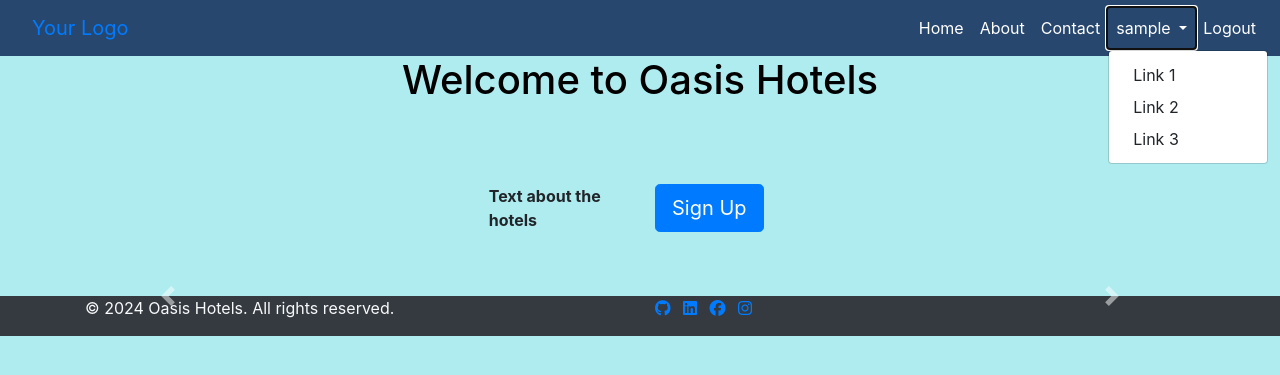
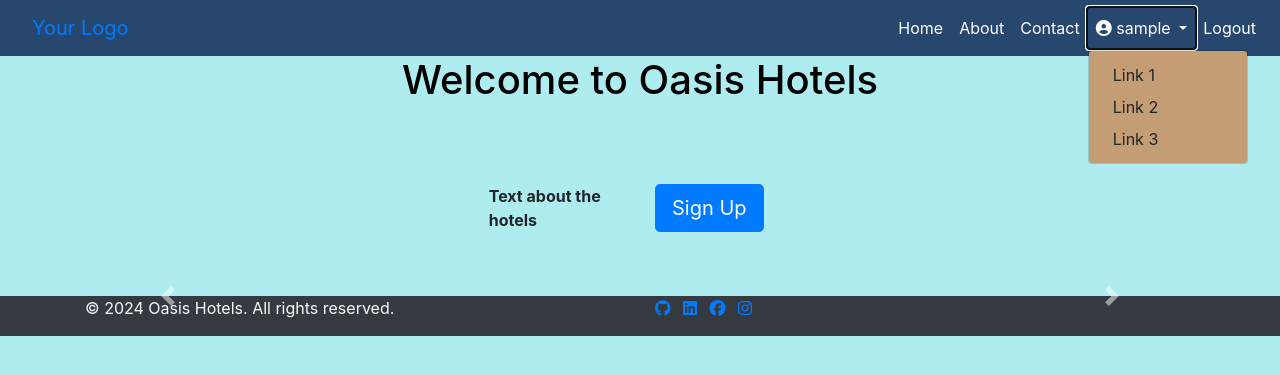
Before and after one commit to Marchopkins96/oasis-hotels, a Django app: page / in a window 1280 px wide, after a click that opens the changed part. Shown: the top 375 px of the page. Run offline with Django 4.2, Linux system fonts and the light colour scheme; the visitor is signed in with stand-in values (Sample User, id 1); data that the repository does not hold is empty; some libraries are stand-ins or nearby versions.

Commit message:
Add font awesome icon to navbar user

```diff
--- a/static/css/style.css
+++ b/static/css/style.css
@@ -1,7 +1,10 @@
+
+/*General Styling*/
 body {
     background-color: #aeecef;
 }
 
+/*Nav Bar*/
 .navbar {
     padding-left: 2rem;
     background-color: #27476e;
@@ -23,6 +26,10 @@ body {
 }
 
 .navbar-toggler {
+    background-color: #c59d74;
+}
+
+.dropdown-menu {
     background-color: #c59d74;
 }
 
--- a/templates/base.html
+++ b/templates/base.html
@@ -44,7 +44,7 @@
                     <li class="nav-item dropdown">
                         <a class="nav-link dropdown-toggle" href="#" id="navbarDropdown" role="button"
                             data-toggle="dropdown" aria-haspopup="true" aria-expanded="false">
-                            {{ user.username }}
+                            <span><i class="fa-solid fa-circle-user"></i> {{ user.username }}</span>
                         </a>
                         <div class="dropdown-menu" aria-labelledby="navbarDropdown">
                             <a class="dropdown-item" href="#">Link 1</a>
```
